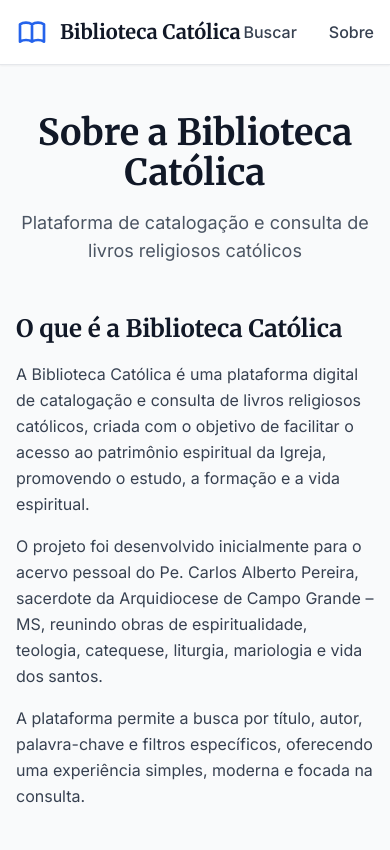
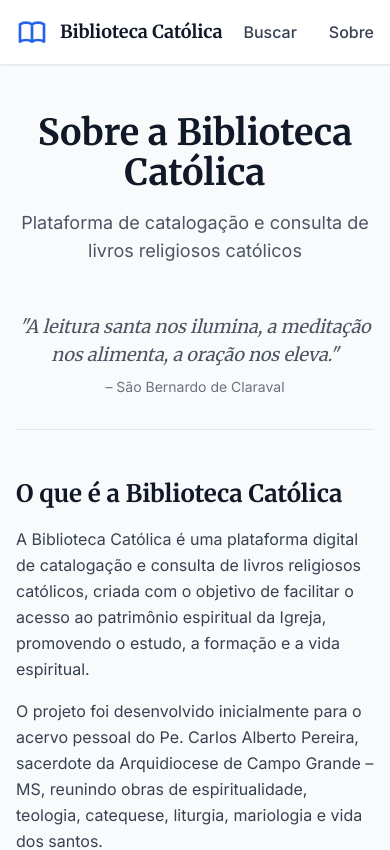
Before and after one commit to acarolinadamore/catalogo-livros-catolicos-frontend, a React (Vite) app: page /sobre in a window 390 px wide. Shown: the top 850 px of the page. Built offline with nearby package versions, Linux system fonts and the light colour scheme; no server answers.

Commit message:
Melhorias mobile e página Sobre: ajustar header, simplificar direitos autorais e mover citação

```diff
--- a/src/components/layout/Header.jsx
+++ b/src/components/layout/Header.jsx
@@ -18,7 +18,7 @@ function Header() {
               </svg>
             </div>
             <div>
-              <h1 className="text-xl font-serif font-bold text-gray-900">
+              <h1 className="text-lg sm:text-xl font-serif font-bold text-gray-900">
                 Biblioteca Católica
               </h1>
             </div>
--- a/src/pages/About.jsx
+++ b/src/pages/About.jsx
@@ -13,6 +13,16 @@ function About() {
         </h1>
         <p className="text-lg text-gray-600">
           Plataforma de catalogação e consulta de livros religiosos católicos
+        </p>
+      </div>
+
+      {/* Citação */}
+      <div className="text-center mb-12 pb-8 border-b border-gray-200">
+        <p className="text-lg text-gray-600 font-serif italic">
+          "A leitura santa nos ilumina, a meditação nos alimenta, a oração nos eleva."
+        </p>
+        <p className="text-sm text-gray-500 mt-2">
+          – São Bernardo de Claraval
         </p>
       </div>
 
@@ -158,18 +168,11 @@ function About() {
           <h2 className="text-2xl font-serif font-bold text-gray-900 mb-4">
             Nota sobre Direitos Autorais
           </h2>
-          <div className="bg-gray-50 rounded-lg p-6">
-            <p className="text-gray-700 leading-relaxed mb-4">
-              Este catálogo tem finalidade <strong>exclusivamente informativa e pastoral</strong>.
-              Não disponibilizamos os textos completos das obras, apenas informações bibliográficas
-              e descritivas.
-            </p>
-            <p className="text-gray-700 leading-relaxed">
-              Todas as obras aqui catalogadas são propriedade de suas respectivas editoras e autores.
-              Respeitamos integralmente os direitos autorais. Para adquirir as obras, recomendamos
-              contato direto com as editoras católicas ou livrarias especializadas.
-            </p>
-          </div>
+          <p className="text-gray-700 leading-relaxed">
+            Todas as obras aqui catalogadas são propriedade de suas respectivas editoras e autores.
+            Respeitamos integralmente os direitos autorais. Para adquirir as obras, recomendamos
+            contato direto com as editoras católicas ou livrarias especializadas.
+          </p>
         </section>
 
         {/* Contato */}
@@ -184,16 +187,6 @@ function About() {
           </p>
         </section>
       </div>
-
-      {/* Frase final */}
-      <div className="text-center mt-12 pt-8 border-t border-gray-200">
-        <p className="text-lg text-gray-600 font-serif italic">
-          "A leitura santa nos ilumina, a meditação nos alimenta, a oração nos eleva."
-        </p>
-        <p className="text-sm text-gray-500 mt-2">
-          – São Bernardo de Claraval
-        </p>
-      </div>
     </div>
   );
 }
```
